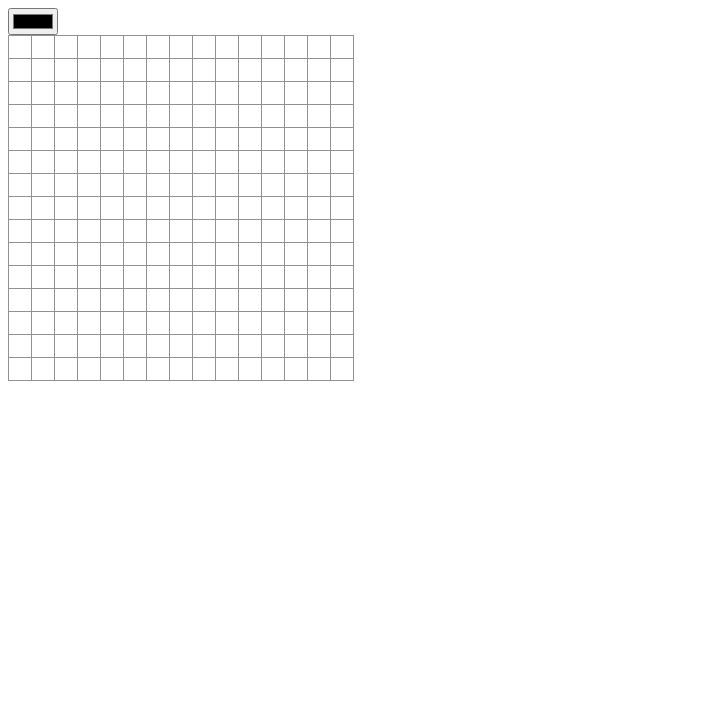
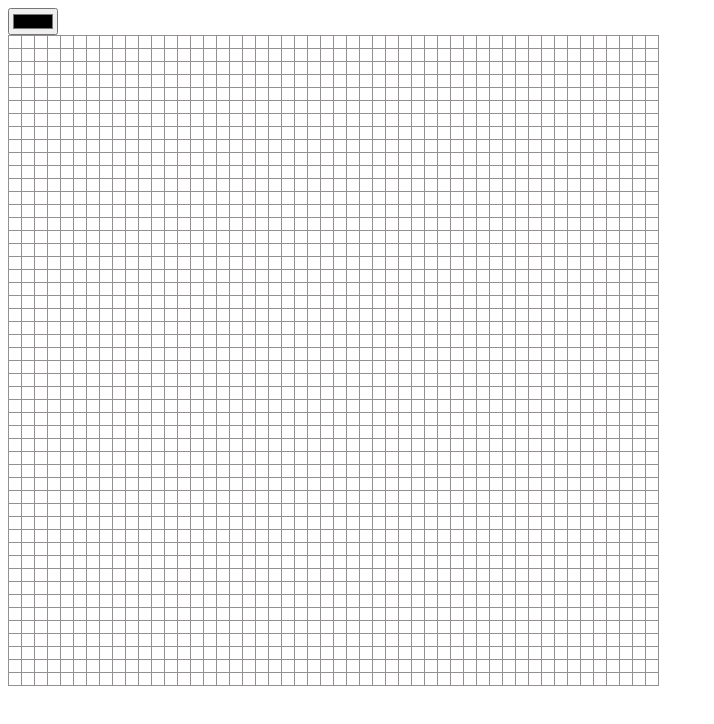
Before and after one commit to vadimgierko/PixelDrawApp, a React app: page / in a window 1280 px wide. Shown: the whole page, without its empty margins (0-714 px from the left). Built offline with nearby package versions, Linux system fonts and the light colour scheme.

Commit message:
everything works finally - nedd to work on table css

```diff
--- a/src/index.css
+++ b/src/index.css
@@ -1,6 +1,6 @@
 .pixel {
-  width: 20px;
-  height: 20px;
+  width: 10px;
+  height: 10px;
   border: 1px solid rgb(148, 144, 144);
 }
 
--- a/src/index.js
+++ b/src/index.js
@@ -17,51 +17,51 @@ class Canvas extends React.Component {
   constructor(props) {
     super(props);
     this.state = {
-      pixels: Array(15).fill(Array(15).fill(null)),
+      pixels: Array(2500).fill(null),
     }
   }
 
-  renderPixel(r, c) {
+  renderPixel(i) {
     return (
       <Pixel
-        id={c + r*10}
-        style={{backgroundColor: this.state.pixels[r][c]}}
-        onClick={() => this.changeColor(r, c)}
+        id={i}
+        style={{backgroundColor: this.state.pixels[i]}}
+        onClick={() => this.changeColor(i)}
       />
     );
   }
 
-  renderRow(r) {
-    const row = this.state.pixels[r];
-    return (
-      <tr>
-        {row.map((pixel, index) => this.renderPixel(r, index))}
-      </tr>
-    );
-  }
-
-  changeColor(r, c) {
+  changeColor(i) {
     console.log("change color fun work");
-    console.log(r, c);
+    console.log(i);
     const pixels = this.state.pixels.slice();
-    const row = pixels[r];
-    //pixels[r][c] = this.props.color;
-    row[c] = this.props.color;
-    console.log(row[c]);
-    console.log(pixels[r][c])
+    pixels[i] = this.props.color;
+    console.log(pixels[i]);
     this.setState({pixels: pixels});
   }
 
   render() {
 
     console.log(this.state);
-    const canvas = this.state.pixels.slice();
-    console.log(canvas);
+    const pixels = this.state.pixels.slice();
+    console.log(pixels);
+    let rows = [];
 
+    for (let r = 0; r < 50; r++) {
+      rows[r] = [];
+      for (let i = 0; i < 50; i++) {
+        rows[r].push(pixels[i + r*50]);
+      }
+    }
+    console.log(rows);
     return (
       <table className="pixels">
         <tbody>
-          {canvas.map((row, index) => this.renderRow(index))}
+          {rows.map((row, r) => (
+            <tr>
+              {row.map((pixel, i) => this.renderPixel(i + r*50))}
+            </tr>
+          ))}
         </tbody>
       </table>
     );
```
